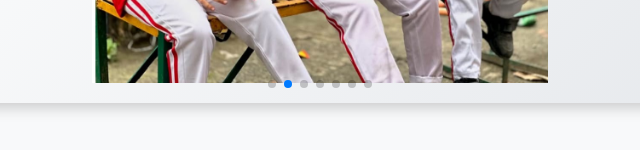
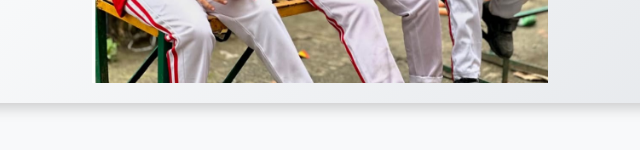
Before and after one commit to Jibrandar/SUNSHINESCIENCESCHOOL, a plain HTML site: page index.html in a window 1280 px wide. Shown: the part 1964-2114 px from the top of the page, 320-960 px from the left. Drawn offline with nearby package versions, Linux system fonts and the light colour scheme.

Commit message:
disabled pagination

```diff
--- a/index.html
+++ b/index.html
@@ -169,7 +169,7 @@
 
             </div>
             <!-- Pagination and Navigation Buttons -->
-            <div class="swiper-pagination"></div>
+            <!-- <div class="swiper-pagination"></div> -->
             <div class="swiper-button-prev"></div>
             <div class="swiper-button-next"></div>
         </div>
```
